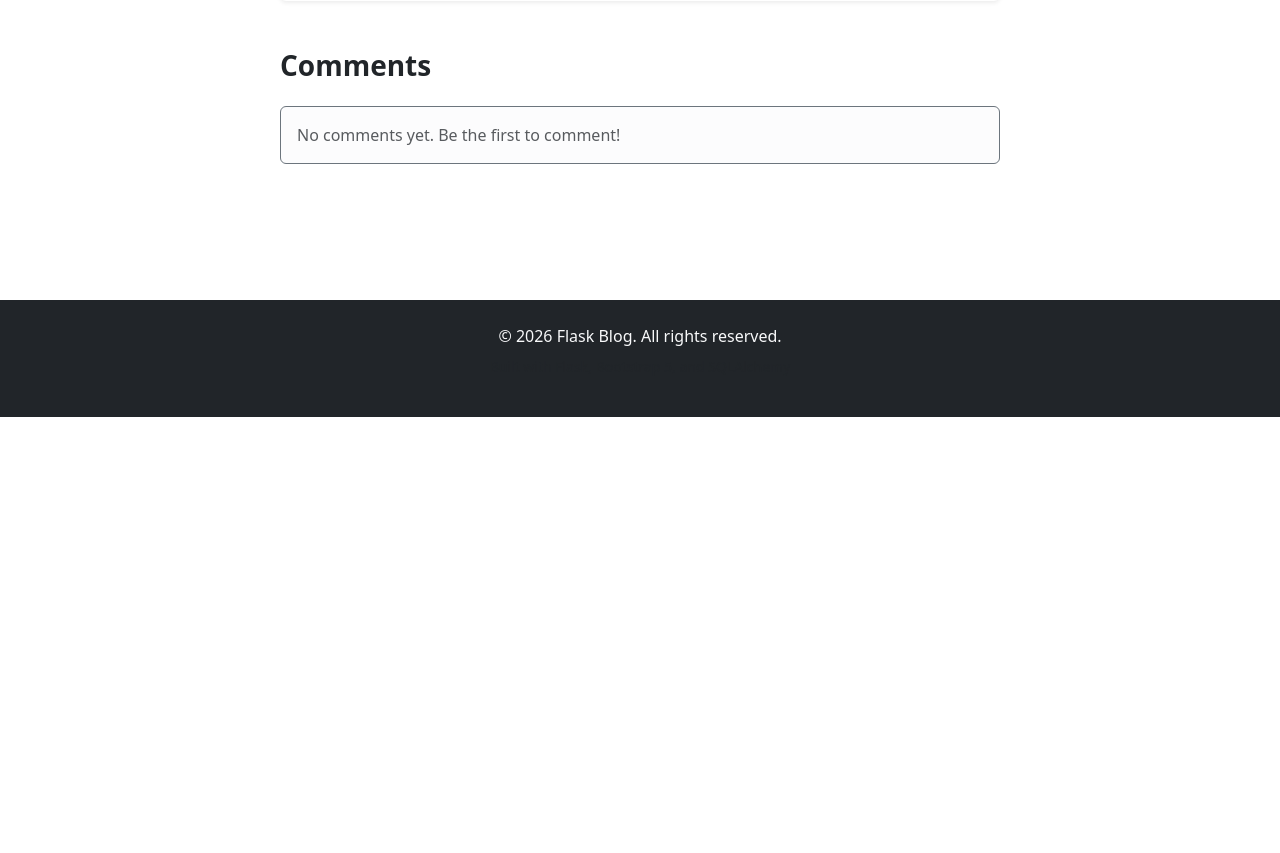
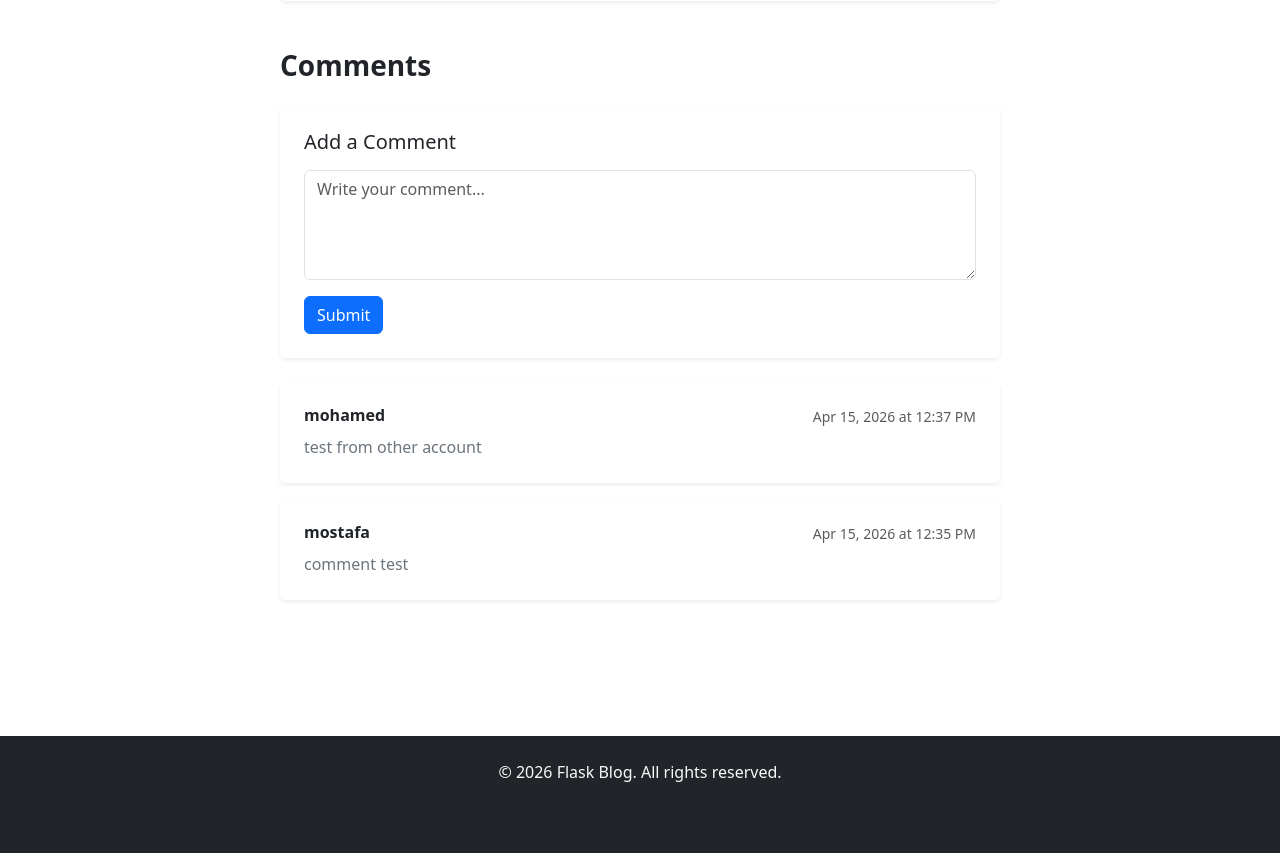
Before and after one commit to mostafa-12/flask_blog, a Flask app: page /post/1 in a window 1280 px wide. Shown: the part 879-1732 px from the top of the page. Before the commit the page ends 1296 px from the top, so only its background shows below. Run offline with Flask 3, Linux system fonts and the light colour scheme; a user stored in the database is signed in.

Commit message:
comments  future done

```diff
--- /dev/null
+++ b/app/main/forms.py
@@ -0,0 +1,8 @@
+from flask_wtf import FlaskForm
+from wtforms import TextAreaField, SubmitField
+from wtforms.validators import DataRequired
+
+
+class CommentForm(FlaskForm):
+    content = TextAreaField('Comment', render_kw={"rows": 3}, validators=[DataRequired()])
+    submit = SubmitField('Submit')
--- a/app/main/views.py
+++ b/app/main/views.py
@@ -1,6 +1,8 @@
 from app.main import main
-from app.models import Post
-from flask import render_template, url_for
+from app.main.forms import CommentForm
+from app.models import Post, Comment
+from app.extensions import db
+from flask import render_template, url_for, redirect
 from flask_login import login_required, current_user
 
 @main.route('/')
@@ -20,8 +22,15 @@ def posts():
 def profile():
     return render_template('main/dashboard.html', title= current_user.username + "'s Profile")
 
-@main.route('/post/<int:post_id>')
+@main.route('/post/<int:post_id>', methods=['GET', 'POST'])
 @login_required
 def get_post(post_id):
     post = Post.query.get_or_404(post_id)
-    return render_template('main/post_detail.html', title=post.title, post=post)
+    comments = post.comments.order_by(Comment.timestamp.desc()).all()
+    comment_form = CommentForm()
+    if comment_form.validate_on_submit():
+        comment = Comment(content=comment_form.content.data, author=current_user, post=post)
+        db.session.add(comment)
+        db.session.commit()
+        return redirect(url_for('main.get_post', post_id=post.id))
+    return render_template('main/post_detail.html', title=post.title, post=post, comments=comments, comment_form=comment_form)
--- a/app/templates/main/post_detail.html
+++ b/app/templates/main/post_detail.html
@@ -59,22 +59,22 @@
                 <h3 class="fw-bold mb-4">Comments</h3>
 
                 <!-- Add Comment Form -->
-                {% if current_user.is_authenticated and form %}
+                {% if current_user.is_authenticated and comment_form %}
                     <div class="card shadow-sm border-0 mb-4 p-4">
                         <h5 class="mb-3">Add a Comment</h5>
                         <form method="POST" action="#">
-                            {{ form.hidden_tag() }}
+                            {{ comment_form.hidden_tag() }}
                             <div class="mb-3">
-                                {{ form.content(class="form-control", rows="4", placeholder="Write your comment...") }}
-                                {% if form.content.errors %}
+                                {{ comment_form.content(class="form-control", rows="4", placeholder="Write your comment...") }}
+                                {% if comment_form.content.errors %}
                                     <div class="invalid-feedback d-block">
-                                        {% for error in form.content.errors %}
+                                        {% for error in comment_form.content.errors %}
                                             {{ error }}
                                         {% endfor %}
                                     </div>
                                 {% endif %}
                             </div>
-                            {{ form.submit(class="btn btn-primary") }}
+                            {{ comment_form.submit(class="btn btn-primary") }}
                         </form>
                     </div>
                 {% elif not current_user.is_authenticated %}
@@ -90,7 +90,7 @@
                             <div class="card shadow-sm border-0 mb-3 p-4">
                                 <div class="d-flex justify-content-between align-items-start mb-2">
                                     <h6 class="mb-0 fw-bold">{{ comment.author.username }}</h6>
-                                    <small class="text-muted">{{ comment.date_posted.strftime('%B %d, %Y') }}</small>
+                                    <small class="text-muted">{{ comment.timestamp.strftime('%b %d, %Y at %I:%M %p') }}</small>
                                 </div>
                                 <p class="mb-0 text-secondary">{{ comment.content }}</p>
                             </div>
```
Also changed, not shown: instance/DEV_db.sqlite3, 1 other file.
